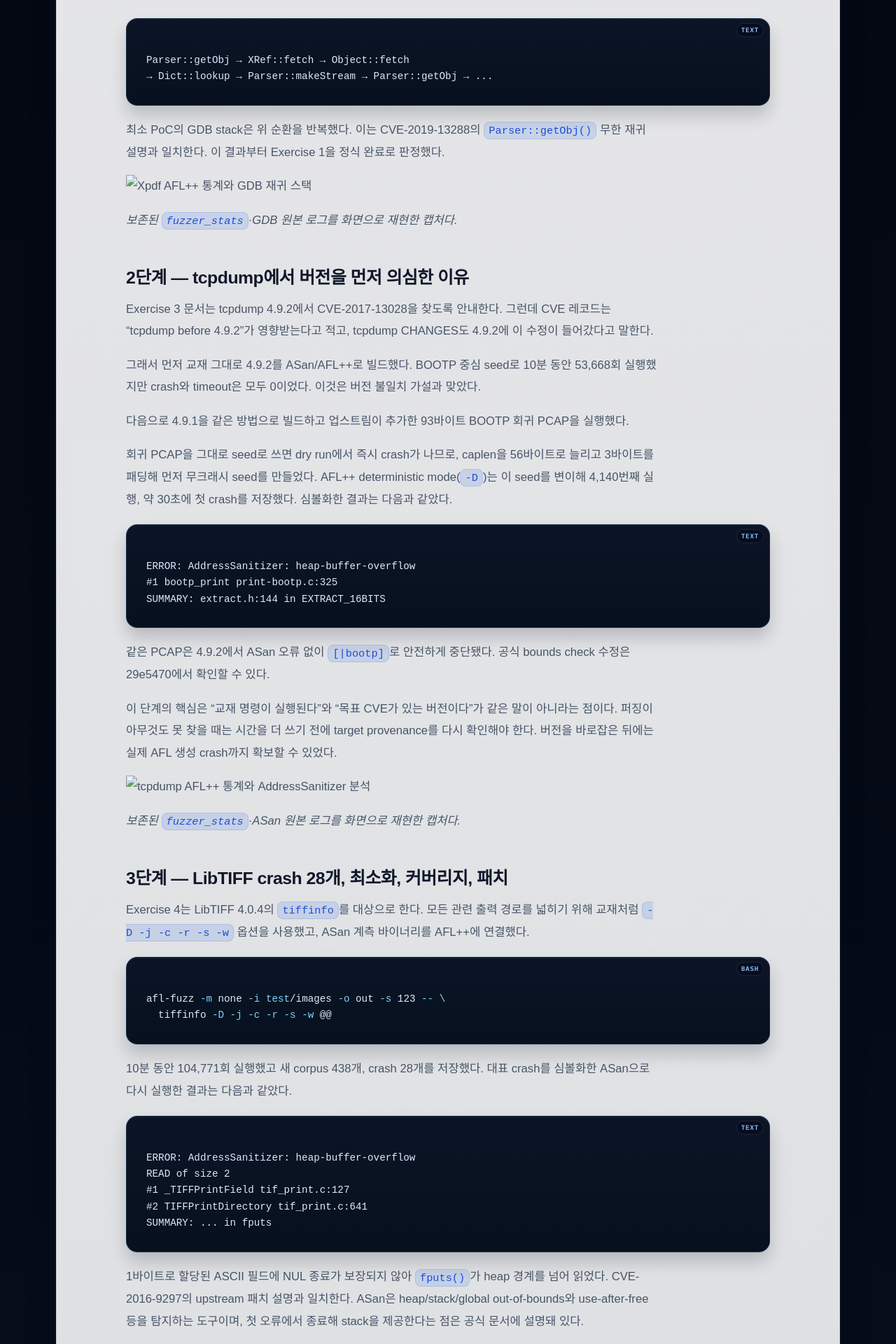
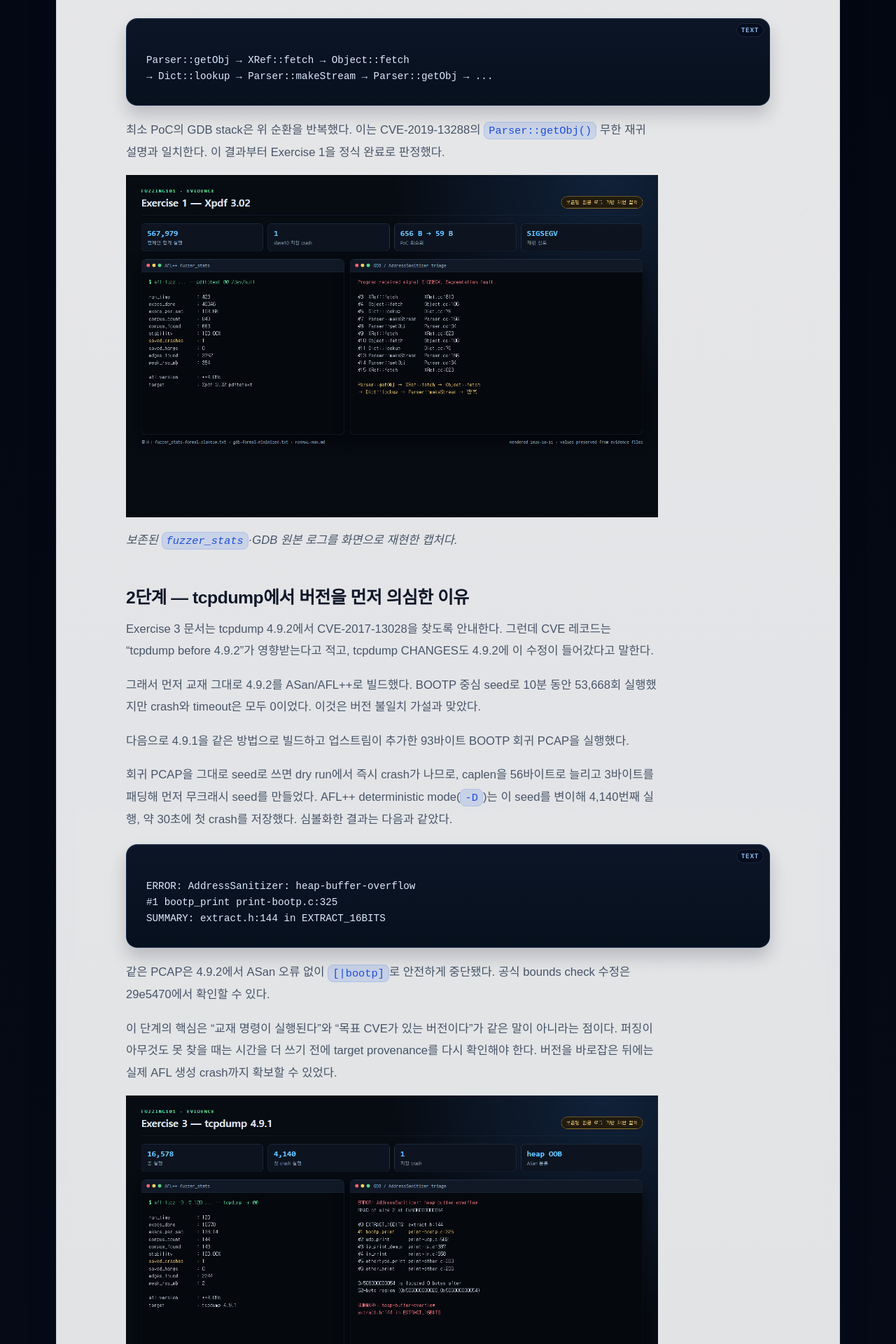
Before and after one commit to katarinabluu-gosegulover/Hercent.github.io, a Jekyll site: the page built from _posts/2026-10-11-Fuzzing-101-3-chall.md, in a window 1280 px wide. Shown: the part 2330-4250 px from the top of the page at 70% size. Built offline with Jekyll 4.4.1, drawn with Linux system fonts in a browser that asks for light colours; some web fonts are replaced.

Commit message:
Update image links in Fuzzing 101 challenge post

```diff
--- a/_posts/2026-10-11-Fuzzing-101-3-chall.md
+++ b/_posts/2026-10-11-Fuzzing-101-3-chall.md
@@ -64,7 +64,7 @@
 
 최소 PoC의 GDB stack은 위 순환을 반복했다. 이는 [CVE-2019-13288](https://nvd.nist.gov/vuln/detail/CVE-2019-13288)의 `Parser::getObj()` 무한 재귀 설명과 일치한다. 이 결과부터 Exercise 1을 정식 완료로 판정했다.
 
-![Xpdf AFL++ 통계와 GDB 재귀 스택](assets/xpdf-result.png)
+![Xpdf AFL++ 통계와 GDB 재귀 스택](/Hercent.github.io/assets/images/xpdf-result.png)
 
 *보존된 `fuzzer_stats`·GDB 원본 로그를 화면으로 재현한 캡처다.*
 
@@ -88,7 +88,7 @@
 
 이 단계의 핵심은 “교재 명령이 실행된다”와 “목표 CVE가 있는 버전이다”가 같은 말이 아니라는 점이다. 퍼징이 아무것도 못 찾을 때는 시간을 더 쓰기 전에 target provenance를 다시 확인해야 한다. 버전을 바로잡은 뒤에는 실제 AFL 생성 crash까지 확보할 수 있었다.
 
-![tcpdump AFL++ 통계와 AddressSanitizer 분석](assets/tcpdump-result.png)
+![tcpdump AFL++ 통계와 AddressSanitizer 분석](/Hercent.github.io/assets/images/tcpdump-result.png)
 
 *보존된 `fuzzer_stats`·ASan 원본 로그를 화면으로 재현한 캡처다.*
 
@@ -130,7 +130,7 @@
 
 `C16_ASCII`와 `C32_ASCII` case에 NUL 종료 보정이 들어가도록 문맥을 수정해 다시 빌드했다. 그 뒤 같은 150바이트 PoC는 포맷 경고를 출력했지만 ASan 오류는 발생하지 않았다. “patch applied”가 아니라 “same PoC no longer crashes”가 완료 조건이어야 한다.
 
-![LibTIFF AFL++ 통계, AddressSanitizer 분석과 커버리지](assets/libtiff-result.png)
+![LibTIFF AFL++ 통계, AddressSanitizer 분석과 커버리지](/Hercent.github.io/assets/images/libtiff-result.png)
 
 *보존된 `fuzzer_stats`·ASan·LCOV 결과를 화면으로 재현한 캡처다.*
 
```
